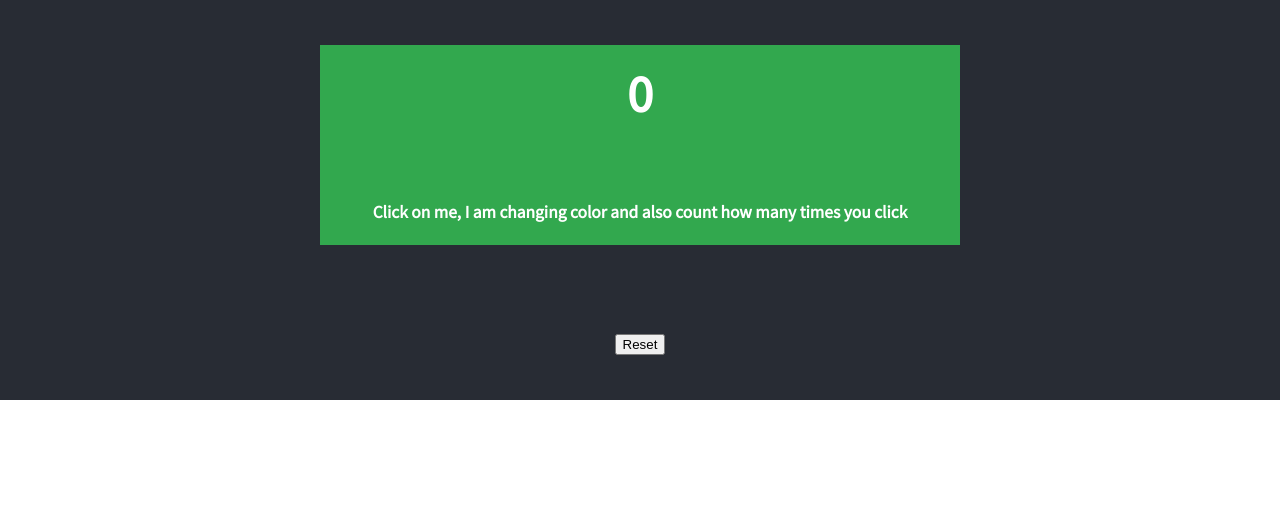
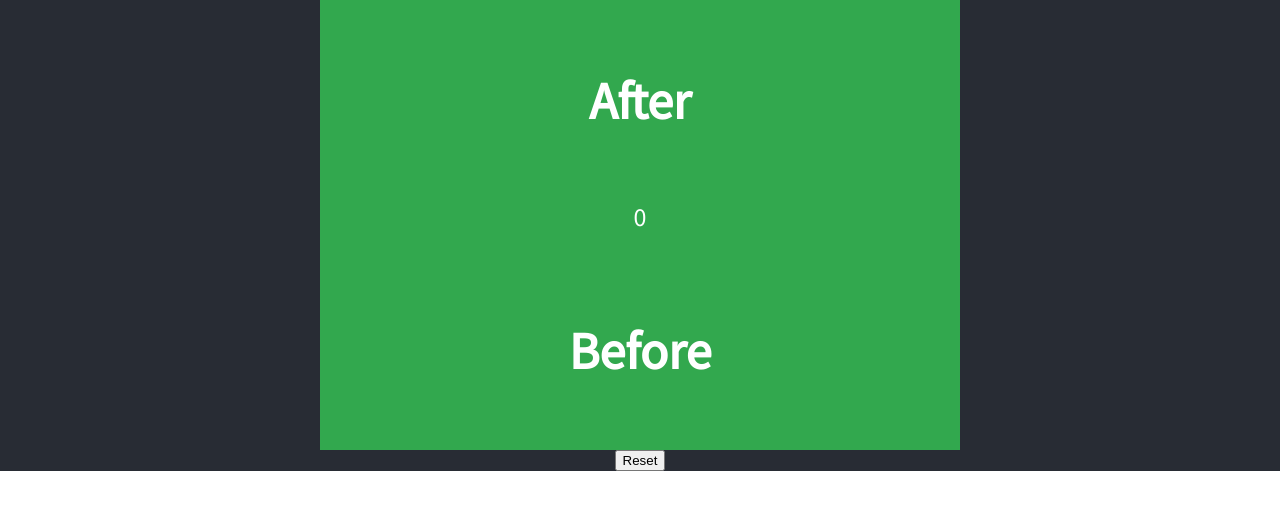
Before and after one commit to Hardikgithub2020/React_Box_Color, a React (Create React App) app in the folder react_box_color/: page / in a window 1280 px wide. Shown: the top 510 px of the page. Built offline with nearby package versions, Linux system fonts and the light colour scheme.

Commit message:
Add previous status

```diff
--- a/react_box_color/src/App.css
+++ b/react_box_color/src/App.css
@@ -35,7 +35,7 @@
   font-size: calc(10px + 2vmin);
   color: white;
 }
-h6{
+.count{
   text-align: center;
 }
 
--- a/react_box_color/src/App.js
+++ b/react_box_color/src/App.js
@@ -7,7 +7,7 @@
 // We create a siv, and set attribute type: 'button' to make it clickble
 // we call a function which coungt incremental by q on each click and alos assign a new color value
 //Create one button for reset, onclick call function which assign default value to State
-
+// create another div which represent the previous color
 import React from "react";
 import logo from "./logo.svg";
 import "./App.css";
@@ -18,12 +18,14 @@ class App extends React.Component {
     this.state = {
       count: 0,
       color: "#32a84e",
+      pColor :"#32a84e"
     };
   }
   get initialState() {
     return {
       count: 0,
       color: "#32a84e",
+      pColor:"#32a84e"
     };
   }
 
@@ -34,14 +36,17 @@ class App extends React.Component {
     for (let i = 0; i < 6; i++) {
       rainbow += letters[Math.floor(Math.random() * 16)];
     }
+
     this.setState({
+      pColor : this.state.color,
       count: this.state.count + 1,
       color: rainbow,
     });
-  };
+  }
+
   resetBuilder = () => {
     this.setState(this.initialState);
-  };
+  }
 
   render() {
     let styleValue = {
@@ -49,6 +54,17 @@ class App extends React.Component {
       width: "50%",
       height: 200,
     };
+    let pstyleValue = {
+      backgroundColor: this.state.pColor,
+      width: "50%",
+      height: 200,
+    };
+    let defaultValue ={
+      backgroundColor:"#32a84e",
+      width: "50%",
+      height: 50,
+
+    }
     return (
       <div className="App">
         <div
@@ -57,11 +73,18 @@ class App extends React.Component {
           style={styleValue}
           onClick={this.clickUpdate}
         >
-          <h1 className="count"> {this.state.count}</h1>
-          <h6 className="count">
-            Click on me, I am changing color and also count how many times you
-            click
-          </h6>
+          <h1 className="count">
+            After
+          </h1>
+        </div>
+        <div className="count" style={defaultValue}> {this.state.count}</div>
+        <div
+          className="Box"
+          style={pstyleValue}
+          onClick={this.clickUpdate}
+        >
+          <h1 className="count"> Before</h1>
+
         </div>
         <button type="button" onClick={this.resetBuilder}>
           Reset
```
